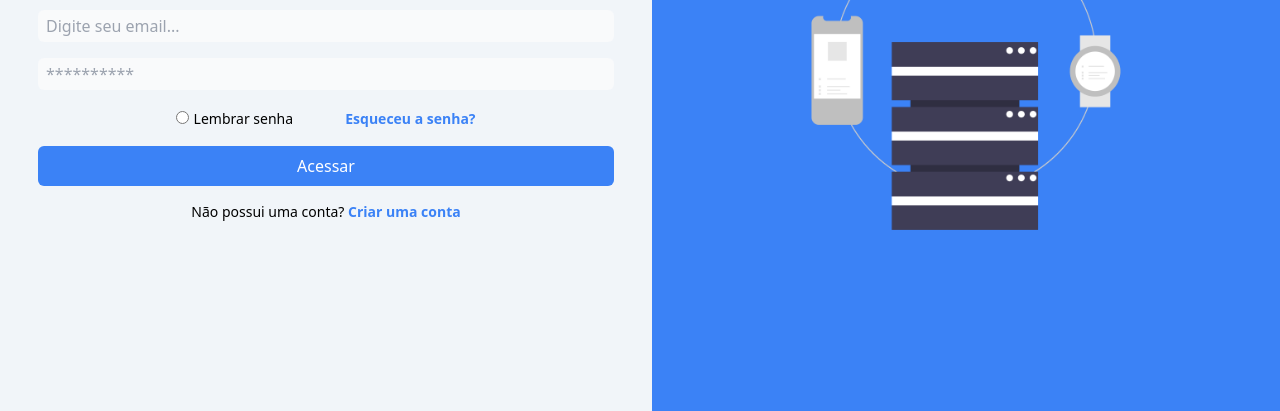
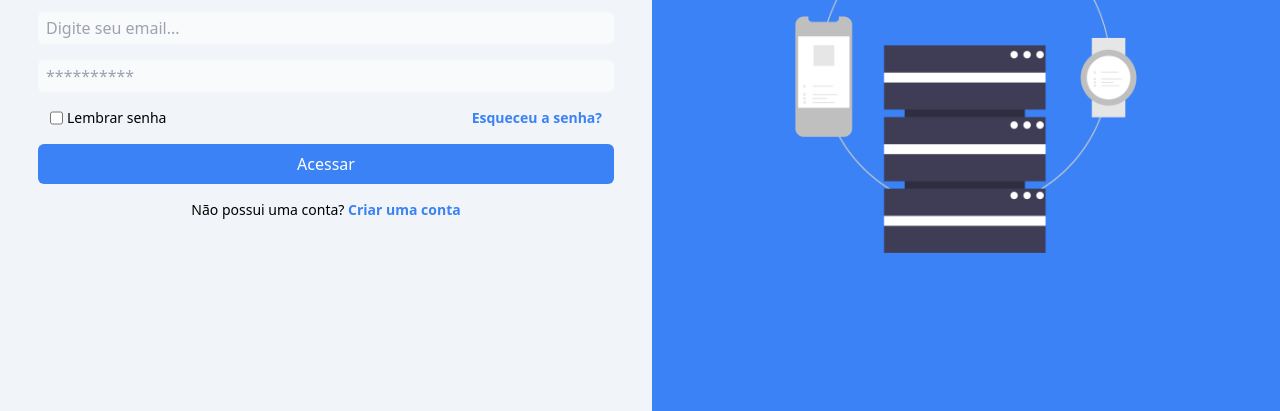
Before and after one commit to gabrielramos731/Aprendizado-web, a website: page Formularios/login_tailwind/src/index.html in a window 1280 px wide. Shown: the part 389-800 px from the top of the page. Drawn offline with Linux system fonts and the light colour scheme.

Commit message:
feat: CSS style

```diff
--- a/Formularios/login_tailwind/src/index.html
+++ b/Formularios/login_tailwind/src/index.html
@@ -9,29 +9,32 @@
 
 <body>
 
-    <main class="bg-slate-100 min-w-[305px] w-full min-h-screen flex flex-col md:flex-row items-center justify-center">
-        <section class="p-3 flex-1 flex items-center justify-center">
+    <main class="bg-slate-100 w-full min-h-screen flex flex-col md:flex-row items-center justify-center">
+        <section class="px-3 flex-1 flex items-center justify-center">
             <div class="w-full max-w-xl flex gap-4 justify-center items-center flex-col">
                 <img src="../assets/imgs/user.png" alt="">
                 <h1 class="text-4xl font-semibold pb-4">Login</h1>
+
                 <input type="email" placeholder="Digite seu email..." class="w-full px-2 py-1 bg-gray-50 focus:bg-white focus:outline-none rounded-md">
                 <input type="password" placeholder="**********" class="w-full px-2 py-1 bg-gray-50 focus:bg-white focus:outline-none rounded-md">
-                <label class="w-ful">
-                    <input type="radio">
-                    <span class="pr-12 text-sm">Lembrar senha</span>
+
+                <div class="flex justify-between gap-10 items-center w-full px-3">
+                    <div class="flex">
+                        <input id="chk_label" type="checkbox">
+                        <label for="chk_label" class="text-sm font-medium pl-1">Lembrar senha</label>
+                    </div>
                     <a href="#" class="text-sm text-blue-500 font-semibold">Esqueceu a senha?</a>
-                </label>
+                </div>
+
                 <button class="bg-blue-500 w-full py-2 rounded-md text-white transition-colors hover:bg-blue-400">Acessar</button>
                 <p class="text-sm">Não possui uma conta? <a href="#" class="text-blue-500 font-semibold">Criar uma conta</a></p>
             </div>
         </section>
 
-        <section class="flex-1  hidden md:flex items-center justify-center">
-            <div class="w-full min-h-screen bg-blue-500 flex justify-center items-center">
-                <img src="../assets/imgs/devices.png" alt="" class="w-96">
-            </div>
+        <section class="flex-1 h-screen hidden md:flex items-center justify-center bg-blue-500 ">
+            <img src="../assets/imgs/devices.png" alt="" class="w-3/4 max-w-md px-3">
         </section>
     </main>
 
-</body=>
+</body>
 </html>
```
Also changed, not shown: Formularios/login_tailwind/styles/output.css.
